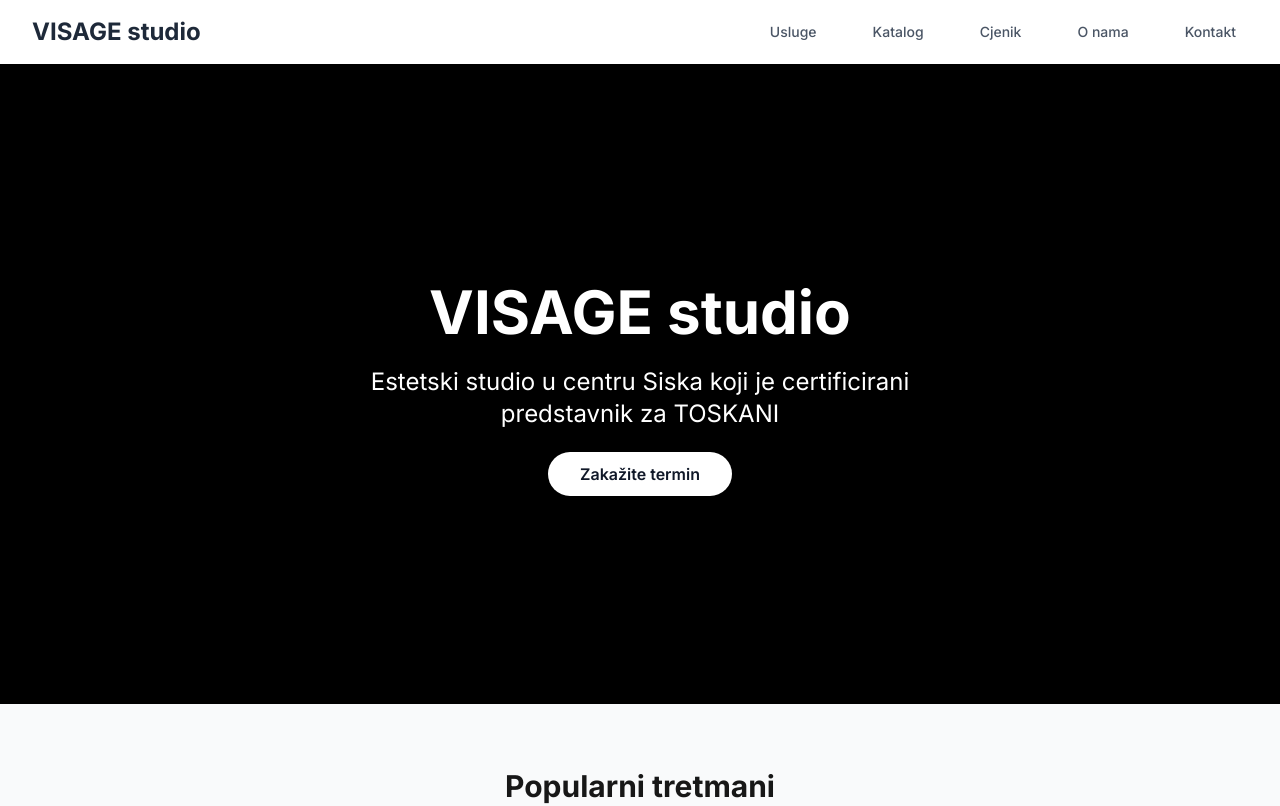
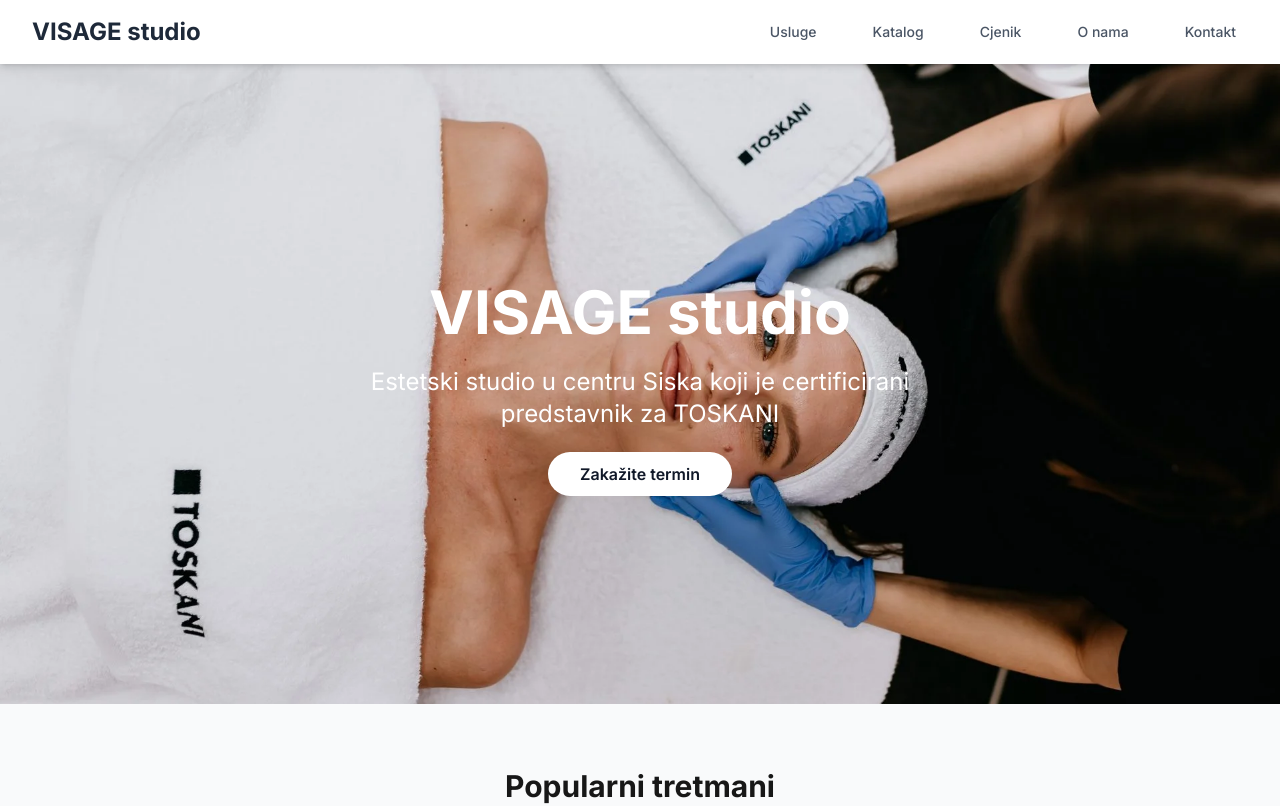
Before and after one commit to SerticBruno/visage-react, a Next.js app: page / in a window 1280 px wide. Shown: the top 806 px of the page. Built offline with nearby package versions, Linux system fonts and the light colour scheme.

Commit message:
Update HeroSection.tsx

```diff
--- a/src/components/sections/HeroSection.tsx
+++ b/src/components/sections/HeroSection.tsx
@@ -7,16 +7,22 @@
       <div className="absolute inset-0 z-0">
         <div className="relative w-full h-full">
           <Image
-            src="/images/plasmage-hero.webp"
+            src="/images/services/toskani-hero.webp"
             alt="VISAGE Studio"
             fill
             className="object-cover"
             priority
             quality={100}
             sizes="100vw"
+            style={{
+              position: 'absolute',
+              top: 0,
+              left: 0,
+              width: '100%',
+              height: '100%',
+            }}
           />
         </div>
-        <div className="absolute inset-0 bg-black bg-opacity-20" />
       </div>
       <div className="relative z-10 text-center text-white px-4">
         <h1 className="text-4xl md:text-6xl font-bold mb-6">
```
